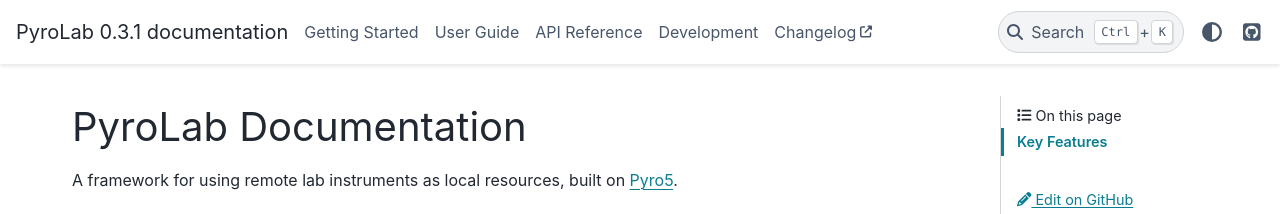
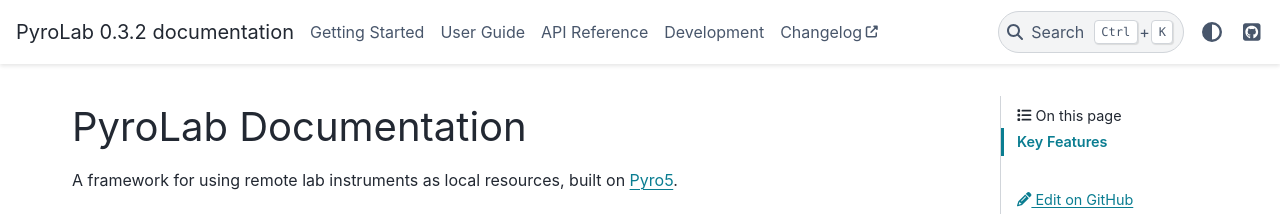
Before and after one commit to BYUCamachoLab/pyrolab, a Sphinx documentation site: the page built from docs/index.rst, in a window 1280 px wide. Shown: the top 214 px of the page. Built offline with Sphinx 7.4.7 and the PyData theme 0.15.4, drawn with Linux system fonts in a browser that asks for light colours.

Commit message:
Bump version: 0.3.1 → 0.3.2

```diff
--- a/docs/conf.py
+++ b/docs/conf.py
@@ -25,7 +25,7 @@
 author = 'Sequoia Ploeg'
 
 # The full version, including alpha/beta/rc tags
-release = '0.3.1'
+release = '0.3.2'
 
 # Add any paths that contain templates here, relative to this directory.
 templates_path = ['_templates']
--- a/pyproject.toml
+++ b/pyproject.toml
@@ -1,6 +1,6 @@
 [project]
 name = "pyrolab"
-version = "0.3.1"
+version = "0.3.2"
 description = "A framework for using remote lab instruments as local resources built on Pyro5."
 readme = "README.md"
 requires-python = ">=3.7"
--- a/pyrolab/__init__.py
+++ b/pyrolab/__init__.py
@@ -42,7 +42,7 @@
 __name__ = "PyroLab"
 __author__ = "CamachoLab"
 __copyright__ = "Copyright 2020, The PyroLab Project"
-__version__ = "0.3.1"
+__version__ = "0.3.2"
 __license__ = "GPLv3+"
 __maintainer__ = "Sequoia Ploeg"
 __maintainer_email__ = "sequoia.ploeg@byu.edu"
```
Also changed, not shown: README.md (+2 -2 lines), .bumpversion.cfg.
